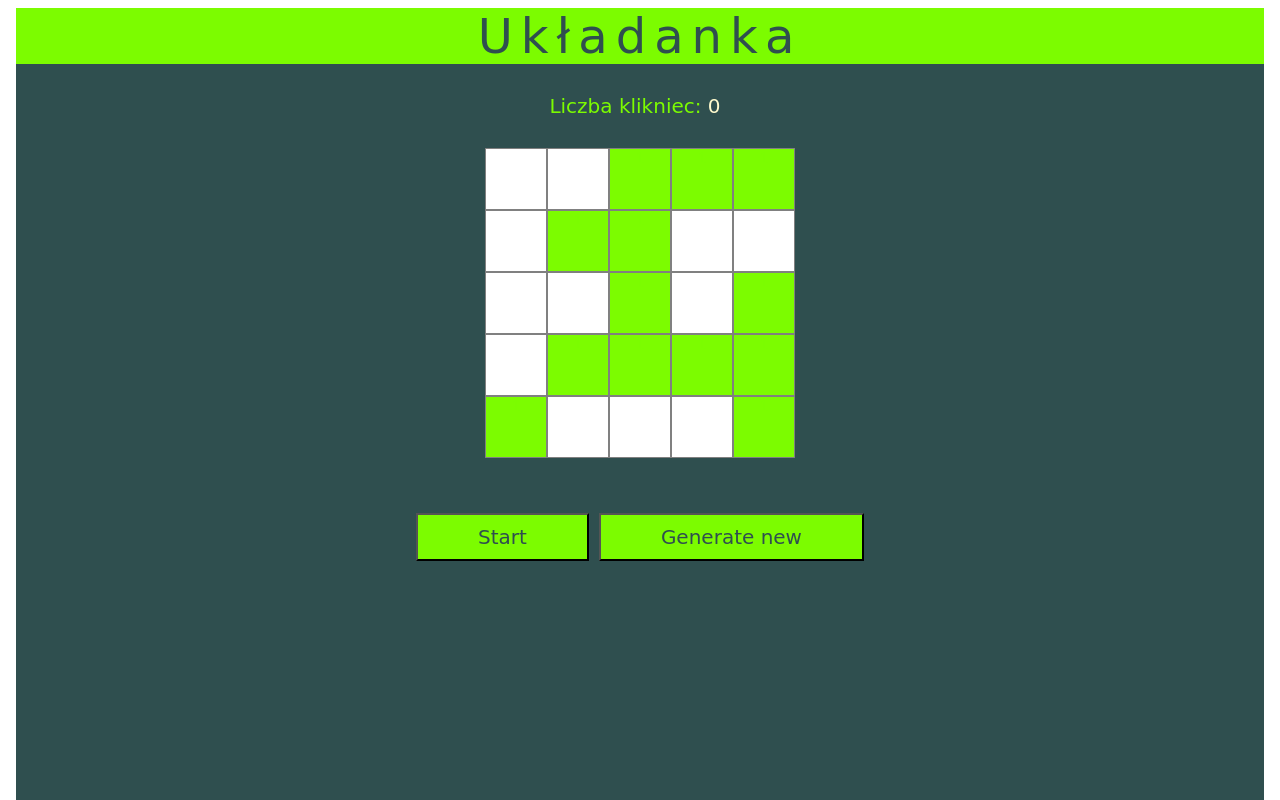
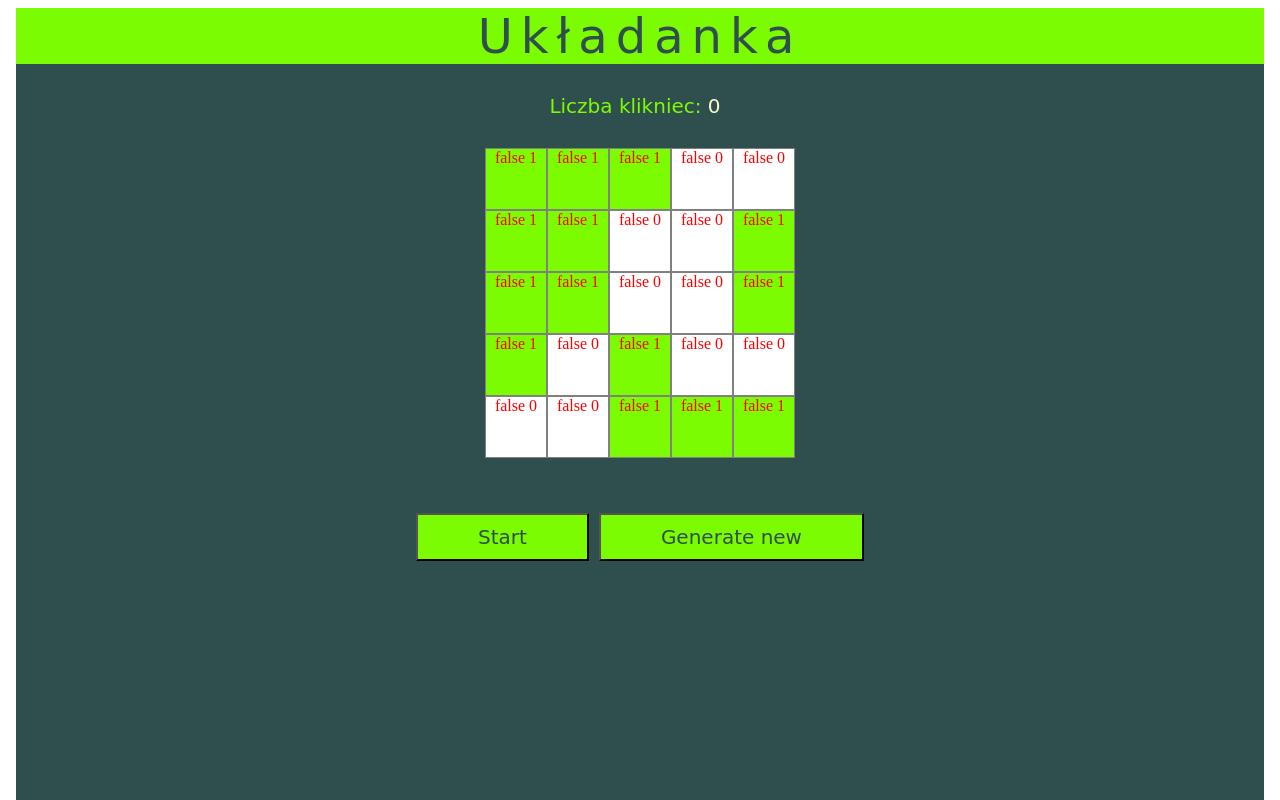
Before and after one commit to Bigoz005/WWW, an Angular app in the folder my-app/: page / in a window 1280 px wide. Both pictures are taken after a click on the button "Start". Shown: the top 800 px of the page. Built offline with nearby package versions, Linux system fonts and the light colour scheme.

Commit message:
tiles logic

```diff
--- a/my-app/src/app/app.component.html
+++ b/my-app/src/app/app.component.html
@@ -13,26 +13,27 @@
       <div id="wynik">Liczba klikniec: <p class="clickCount"> {{clickCounter}} </p> </div>
     </div>
 
+    <div id="jigsaw">
     <div *ngIf="startClicked">
-
-    <div  *ngFor="let item of values; let i = index;">
-        <div *ngFor="let disp of item; let j = index"
-              (click)="tileDetection($event, i, j)"
-              [ngClass]="disp == 0  ? 'empty' : 'unmarked'">
-                <div class="item">
-                  {{disp}}
+      <div *ngFor="let item of values; let i = index;">
+          <div *ngFor="let disp of item; let j = index"
+                (click)="onTileClicked($event, i, j)"
+                [ngClass]="disp.value == 0  ? 'empty' : (disp.marked ? 'marked' : 'unmarked')">
+                  <div style="color: RED !important" class="item">
+                   {{disp.marked}}
+                    {{disp.value}}
+                 </div>
                 </div>
-              </div>
-            <br>
+              <br>
+            </div>
           </div>
-        </div>
-
       </div>
+    </div>
 
     <div id="class1">
       <div class="text-center">
         <button type="button" class="StartButton" (click)="onStartClicked()">Start</button>
-        <button type="button" class="StartButton" (click)="ngOnInit()">Generate new</button>
+        <button type="button" class="StartButton" (click)="onGenerateNewClicked()">Generate new</button>
 
       </div>
     </div>
--- a/my-app/src/app/app.component.ts
+++ b/my-app/src/app/app.component.ts
@@ -1,7 +1,4 @@
-import { Component, OnInit } from '@angular/core';
-import { $$ } from 'protractor';
-import { build$$ } from 'protractor/built/element';
-import { element } from '@angular/core/src/render3';
+import { Component } from '@angular/core';
 
 @Component({
   selector: 'app-root',
@@ -9,42 +6,64 @@ import { element } from '@angular/core/src/render3';
   styleUrls: ['./app.component.css']
 })
 
-export class AppComponent implements OnInit {
+export class AppComponent{
   title = 'Układanka';
   clickCounter = 0;
   allMarked = false;
   startClicked = false;
-  values = [[1,0,0,0,1],
-    [1,0,0,0,1],
-    [1,1,0,0,1],
-    [1,0,0,1,1],
-    [1,0,0,0,1]];
+  values = [[{value: 0, marked: false}, {value: 0, marked: false}, {value: 0, marked: false}, {value: 0, marked: false}, {value: 0, marked: false}],
+    [{value: 0, marked: false}, {value: 0, marked: false}, {value: 0, marked: false}, {value: 0, marked: false}, {value: 0, marked: false}],
+    [{value: 0, marked: false}, {value: 0, marked: false}, {value: 0, marked: false}, {value: 0, marked: false}, {value: 0, marked: false}],
+    [{value: 0, marked: false}, {value: 0, marked: false}, {value: 0, marked: false}, {value: 0, marked: false}, {value: 0, marked: false}],
+    [{value: 0, marked: false}, {value: 0, marked: false}, {value: 0, marked: false}, {value: 0, marked: false}, {value: 0, marked: false}]];
 
 
   generateValues() {
-    for(let i = 0; i < 5; i++){
-      for(let j = 0; j < 5 ; j++){
+    for (let i = 0; i < 5; i++) {
+      for (let j = 0; j < 5 ; j++) {
         const generatedNumber = Math.floor((Math.random() * 2));
-        this.values[i][j] = generatedNumber;
+        this.values[i][j].value = generatedNumber;
+        this.values[i][j].marked = false;
       }
     }
   }
 
-  onStartClicked() {
-    this.startClicked = true;
-    this.ngOnInit();
-  }
-
-  ngOnInit(): void {
+  onGenerateNewClicked() {
     this.generateValues();
   }
 
-  tileDetection(event, j: number, i: number) {
-    console.log('i = ' + i );
-    console.log('j = ' + j );
-    if (event.toElement.innerHTML == 1) {
+  onStartClicked() {
+    this.startClicked = true;
+    this.generateValues();
+  }
+
+  checkTileNeighbour(i: number, j: number) {
+    console.log( i + '' + j);
+    if (i < 4 && i > 0 ) {
+      this.values[i + 1][j].value == 1 ? this.values[i + 1][j].marked = true : this.values[i + 1][j].marked = false;
+      this.values[i - 1][j].value == 1 ? this.values[i - 1][j].marked = true : this.values[i - 1][j].marked = false;
+    } else if (i == 0 ){
+      this.values[i + 1][j].value == 1 ? this.values[i + 1][j].marked = true : this.values[i + 1][j].marked = false;
+    } else if ( i == 4 ) {
+      this.values[i - 1][j].value == 1 ? this.values[i - 1][j].marked = true : this.values[i - 1][j].marked = false;
+    }
+    if (j < 4 && j > 0) {
+      this.values[i][j - 1].value == 1 ? this.values[i][j - 1].marked = true : this.values[i][j - 1].marked = false;
+      this.values[i][j + 1].value == 1 ? this.values[i][j + 1].marked = true : this.values[i][j + 1].marked = false;
+    } else if (j == 0) {
+      this.values[i][j + 1].value == 1 ? this.values[i][j + 1].marked = true : this.values[i][j + 1].marked = false;
+    } else if ( j == 4) {
+      this.values[i][j - 1].value == 1 ? this.values[i][j - 1].marked = true : this.values[i][j - 1].marked = false;
+    }
+  }
+
+  onTileClicked(event, i: number, j: number) {
+    if (this.values[i][j].value == 1) {
       event.target.classList.add('marked');
       this.clickCounter ++;
+      this.checkTileNeighbour(i, j);
+      }
     }
-  }
+
+
 }
```
